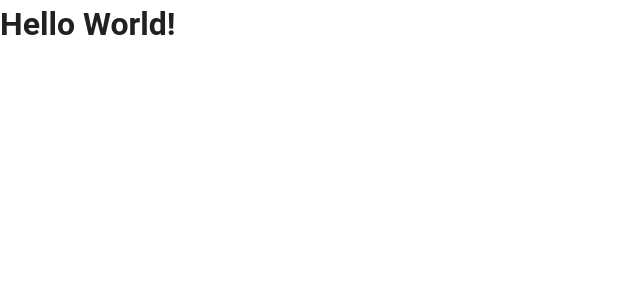
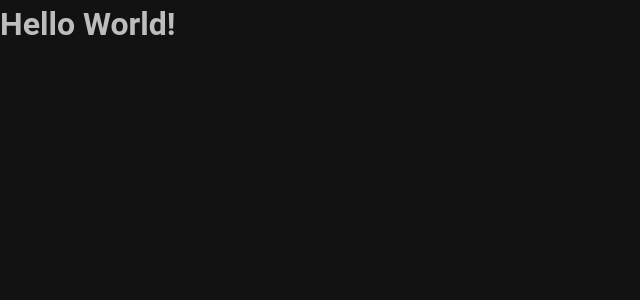
Before and after one commit to MakSzafa/packer, a Nuxt app: page / in a window 1280 px wide. Shown: the top 300 px of the page, without its empty margins (0-640 px from the left). Built offline with nearby package versions, Linux system fonts and the light colour scheme.

Commit message:
define theme colors

```diff
--- a/plugins/vuetify.ts
+++ b/plugins/vuetify.ts
@@ -2,11 +2,58 @@
 import '@mdi/font/css/materialdesignicons.css'
 
 import 'vuetify/styles'
-import { createVuetify } from 'vuetify'
+import { createVuetify, type ThemeDefinition } from 'vuetify'
+
+const customLightTheme: ThemeDefinition = {
+  dark: false,
+  colors: {
+    background: '#FFFFFF',
+    'on-background': '#000000',
+    surface: '#FFFFFF',
+    'on-surface': '#000000',
+    primary: '#8047E0',
+    'primary-darken-1': '#8169ae',
+    secondary: '#2a7e00',
+    'secondary-darken-1': '#096000',
+    error: '#B00020',
+    info: '#2196F3',
+    success: '#4CAF50',
+    warning: '#FB8C00',
+    header: '#8047E0',
+    'on-header': '#000000',
+  }
+}
+
+const customDarkTheme: ThemeDefinition = {
+  dark: true,
+  colors: {
+    background: '#121212',
+    'on-background': '#BDBDBD',
+    surface: '#282a2a',
+    'on-surface': '#e7e7e7',
+    primary: '#B694F6',
+    'primary-darken-1': '#965bf9',
+    secondary: '#C2F26A',
+    'secondary-darken-1': '#ACE92A',
+    error: '#B00020',
+    info: '#2196F3',
+    success: '#4CAF50',
+    warning: '#FB8C00',
+    header: '#282a2a',
+    'on-header': '#e7e7e7',
+  }
+}
 
 export default defineNuxtPlugin((app) => {
   const vuetify = createVuetify({
-    // ... your configuration
+
+    theme: {
+      defaultTheme: 'customDarkTheme',
+      themes: {
+        customLightTheme,
+        customDarkTheme,
+      },
+    },
   })
   app.vueApp.use(vuetify)
 })
```
